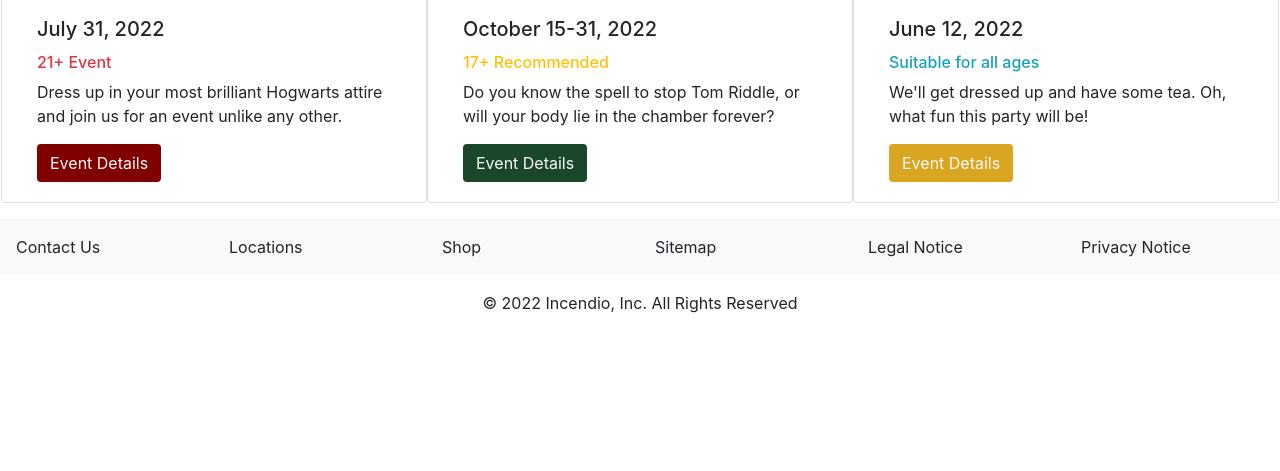
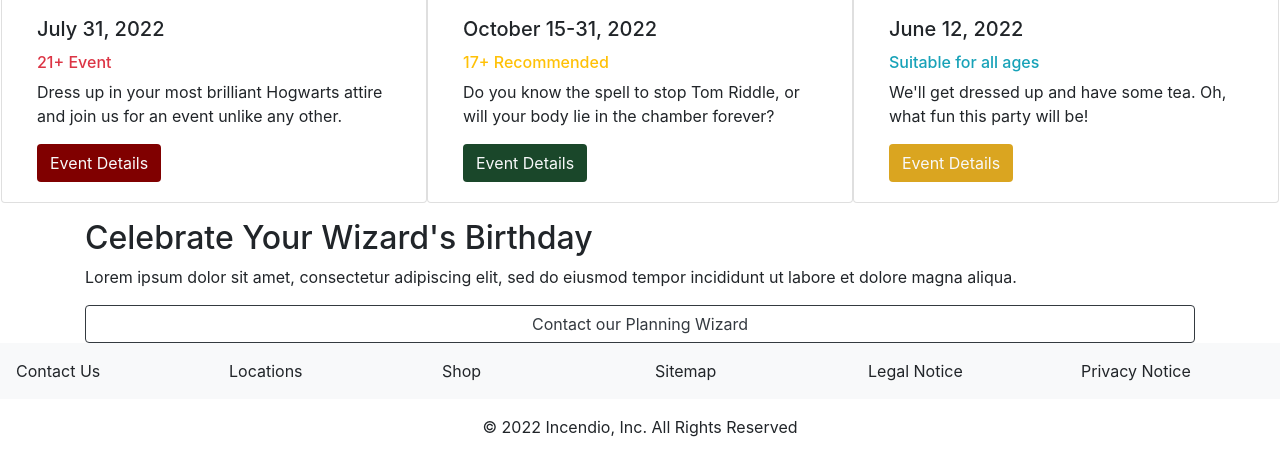
Before and after one commit to ashleydjohnson/Hogwarts, a website: page index.html in a window 1280 px wide. Shown: the part 1426-1897 px from the top of the page. Before the commit the page ends 1773 px from the top, so only its background shows below. Drawn offline with nearby package versions, Linux system fonts and the light colour scheme.

Commit message:
start private party info section

```diff
--- a/index.html
+++ b/index.html
@@ -217,9 +217,22 @@
             </div>
         </div>
     </div>
-    <!--Private Party Image-->
-
-    <!--Contact Our Planning Wizard Button-->
+    <!--Private Party Information-->
+    <div class="container">
+        <div class="row">
+            <div class="col">
+                <h2>Celebrate Your Wizard's Birthday</h2>
+                <p>Lorem ipsum dolor sit amet, consectetur adipiscing elit, sed do eiusmod tempor
+                incididunt ut labore et dolore magna aliqua. </p>
+            </div>
+        </div>
+        <div class="row">
+            <div class="col">
+                 <!--Contact Our Planning Wizard Button-->
+                <button type="button" class="btn btn-outline-dark btn-block" data-toggle="modal" data-target="#planningWizard">Contact our Planning Wizard</button>
+            </div>
+        </div>
+    </div>
 
     <!--Contact Our Planning Wizard Modal-->
 
```
